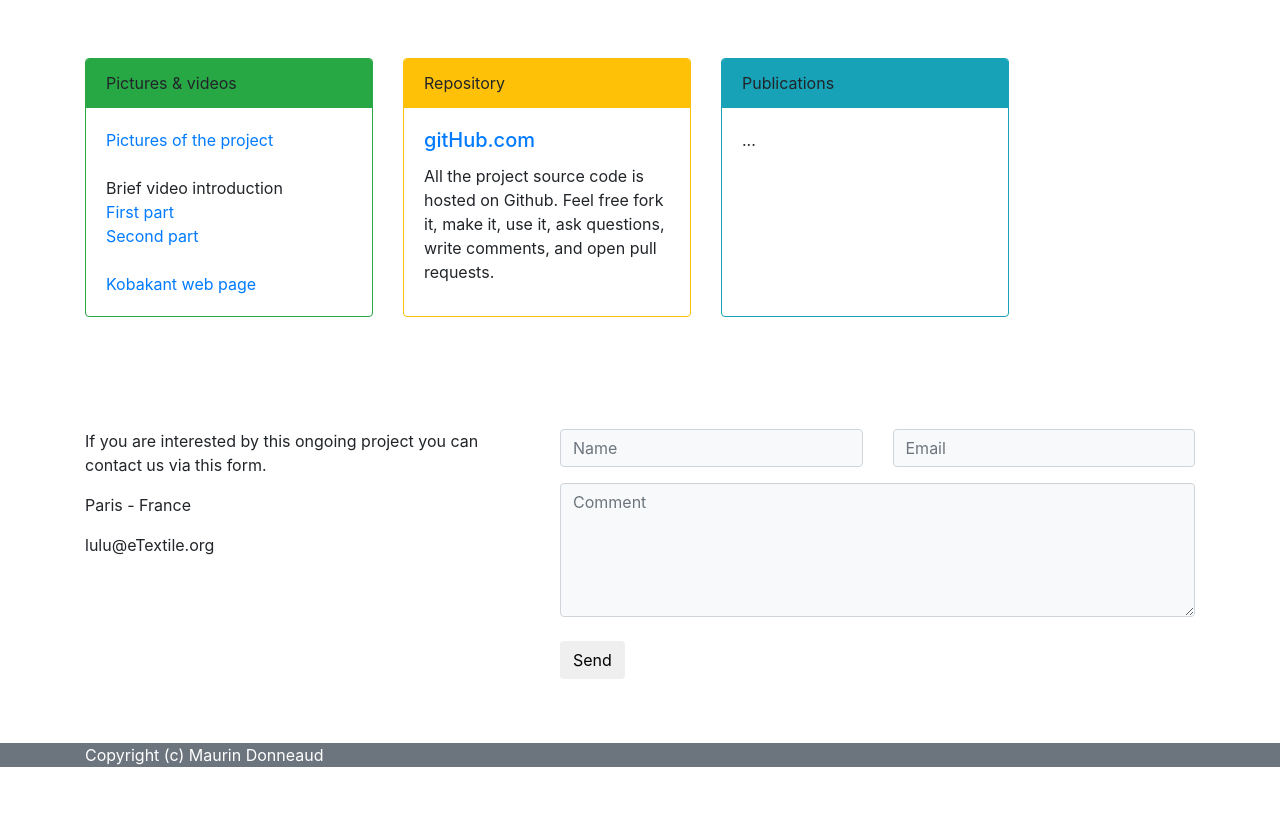
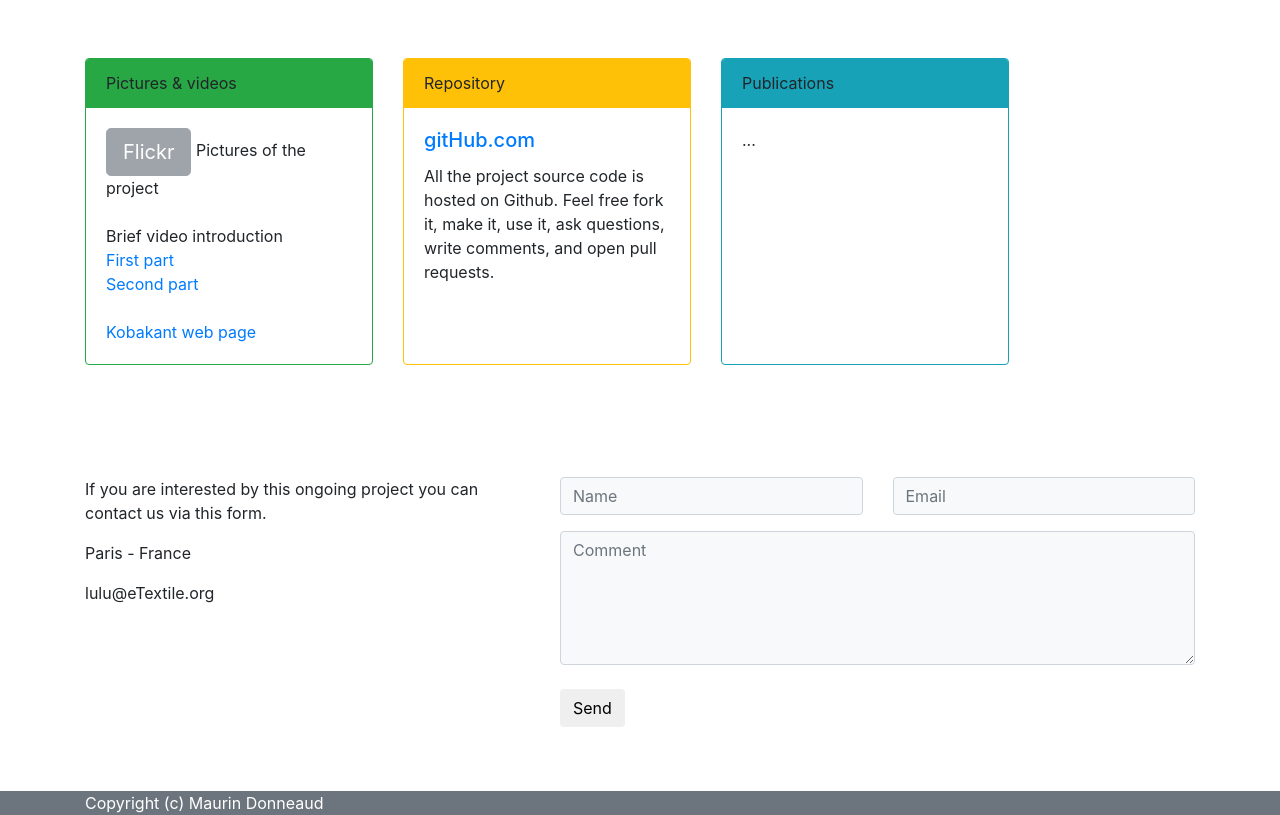
Before and after one commit to eTextile/Lulu, a website: page docs/index.html in a window 1280 px wide. Shown: the part 1300-2115 px from the top of the page. Before the commit the page ends 2067 px from the top, so only its background shows below. Drawn offline with Linux system fonts and the light colour scheme; some icons are missing.

Commit message:
Testing button

```diff
--- a/docs/index.html
+++ b/docs/index.html
@@ -2,23 +2,18 @@
 <html lang="en">
 
 <head>
-
   <meta charset="utf-8">
   <meta name="viewport" content="width=device-width, initial-scale=1, shrink-to-fit=no">
   <meta name="description" content="e-Textiles and wearables">
   <meta name="keywords" content="HID, HCI, IHM, Wickedfabrics, e-textile, wearables, smart-textiles, sensors, actuators, interactivity, electronic, Processing, Arduino, DIY, opensource, open-hardware, interface, interaction-design" />
   <meta name="author" content="etextile.org">
   <link rel="icon" href="./favicon.png">
-
   <title>eTextile.org</title>
-
   <link href="vendor/bootstrap/css/bootstrap.min.css" rel="stylesheet">
   <link href="css/full-slider.css" rel="stylesheet">
-
 </head>
 
 <body>
-
   <!-- Navigation -->
   <nav class="navbar fixed-top navbar-expand-lg navbar-light bg-light">
 
@@ -125,7 +120,7 @@
           <div class="card-header bg-success border-success">Pictures & videos</div>
           <div class="card-body">
             <p class="card-text">
-              <a href="https://www.flickr.com/groups/3908991@N25/" title="Share your pictures with us">Pictures of the project</a><br>
+              <a href="https://www.flickr.com/groups/3908991@N25/" class="btn btn-secondary btn-lg disabled" role="button" aria-disabled="true">Flickr</a> Pictures of the project <br>
               <br>
               <a>Brief video introduction</a><br>
               <a href="https://www.youtube.com/watch?v=drAoLd_eUWk" title="Brief video introduction">First part</a><br>
```
